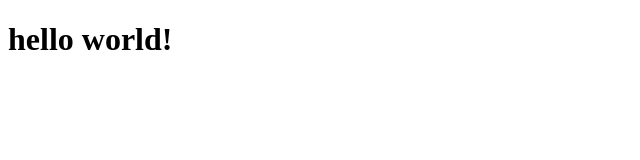
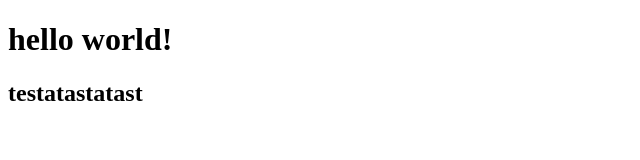
Before and after one commit to Billybi7/test, a plain HTML site: page index.html in a window 1280 px wide. Shown: the whole page, without its empty margins (0-640 px from the left). Drawn offline with Linux system fonts and the light colour scheme.

Commit message:
ajout de fichier

```diff
--- a/index.html
+++ b/index.html
@@ -7,5 +7,6 @@
 </head>
 <body>
     <h1>hello world! </h1>
+    <h2>testatastatast</h2>
 </body>
 </html>
--- /dev/null
+++ b/style.css
@@ -0,0 +1 @@
+ezzzzzzzzzzzzzzzz
```
